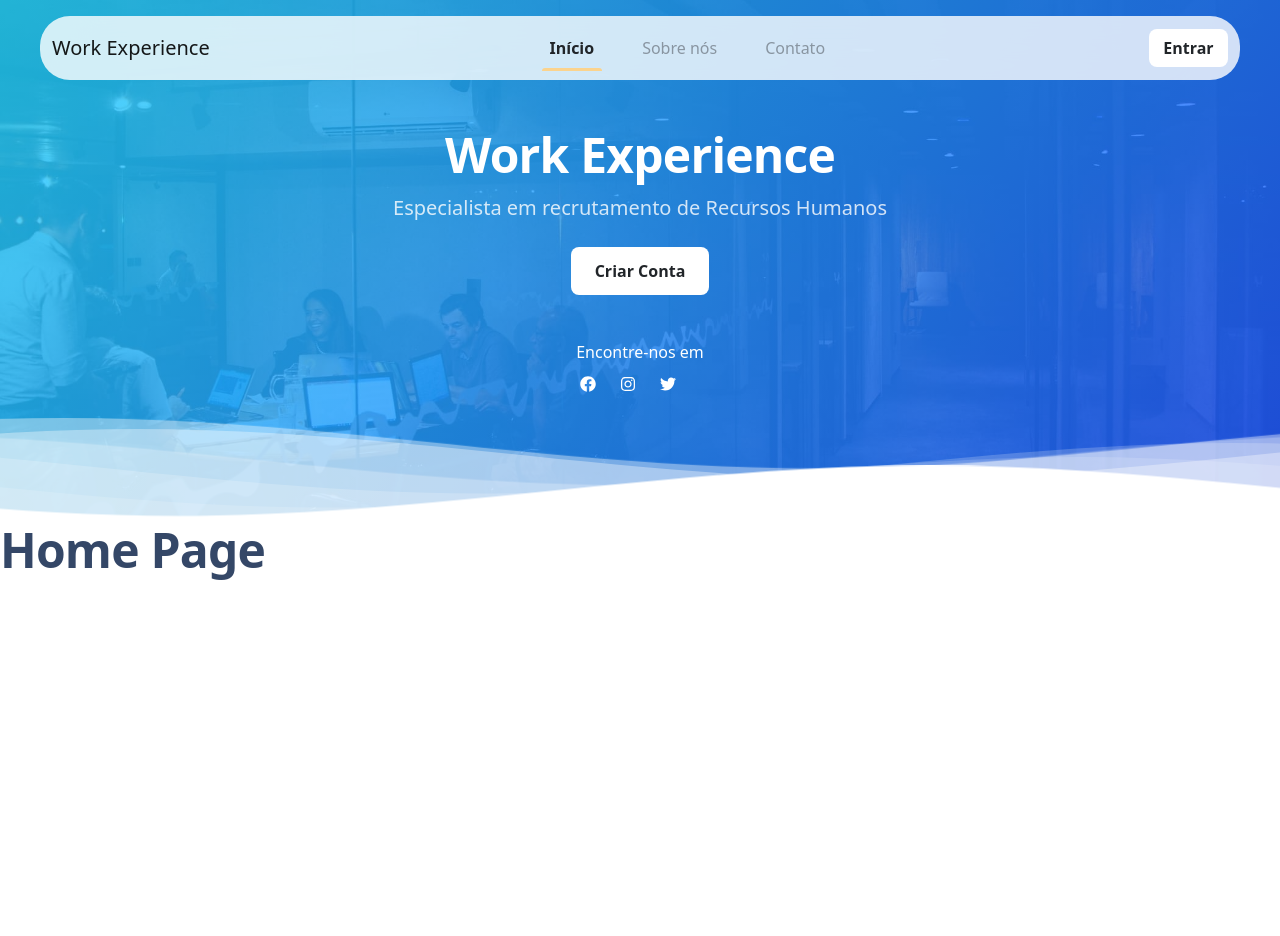
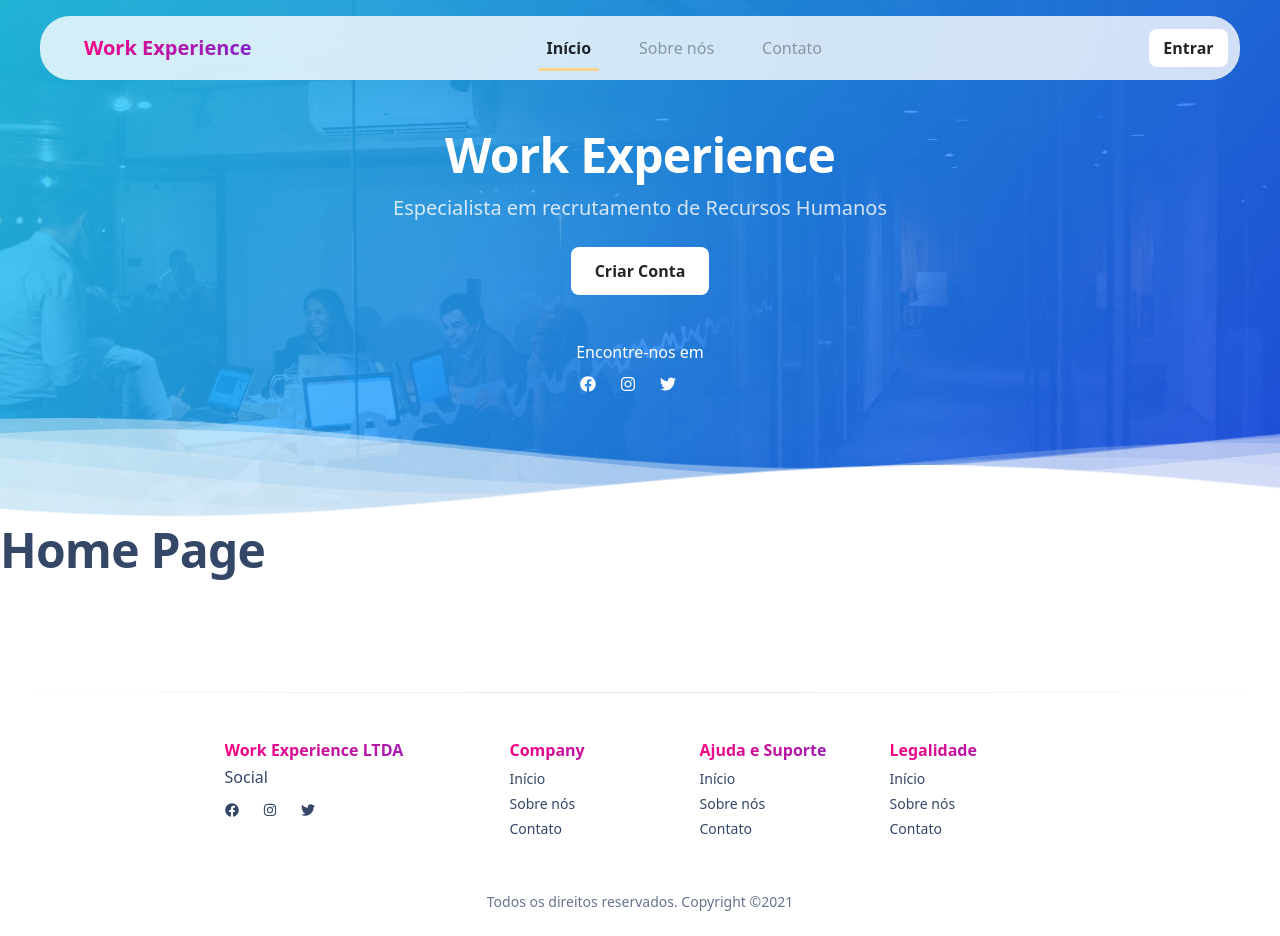
Before and after one commit to theovictor/work-experience, a React (Create React App) app: page /home in a window 1280 px wide. Before the commit the page ends 800 px from the top, so only its background shows below. Built offline with nearby package versions, Linux system fonts and the light colour scheme; the HTML template or start-up script is replaced by a standard one.

Commit message:
started footer

```diff
--- a/src/components/Navbar/index.js
+++ b/src/components/Navbar/index.js
@@ -9,7 +9,7 @@ export function MainNavbar() {
       <div className={styles.navContent}>
         <Navbar collapseOnSelect expand="lg">
           <Container fluid>
-            <Navbar.Brand>Work Experience</Navbar.Brand>
+            <Navbar.Brand className={styles.navBrand}>Work Experience</Navbar.Brand>
             <Navbar.Toggle aria-controls="responsive-navbar-nav" />
             <Navbar.Collapse id="responsive-navbar-nav">
               <Nav className="m-auto">
--- a/src/components/Navbar/styles.module.scss
+++ b/src/components/Navbar/styles.module.scss
@@ -15,6 +15,19 @@
     background-color: rgba(255, 255, 255, 0.8)!important;
     border-radius: 30px;
     z-index: 1030;
+
+    .navBrand {
+      margin-left: 2rem;
+      margin-right: -2rem;
+      font-weight: 700!important;
+      color: #cb0c9f!important;
+      background-clip: text;
+      -webkit-background-clip: text;
+      -webkit-text-fill-color: transparent;
+      position: relative;
+      z-index: 1;
+      background-image: linear-gradient(310deg, #7928CA, #FF0080);
+    }
 
     a {
       display: inline-block;
--- a/src/layout/Footer/index.js
+++ b/src/layout/Footer/index.js
@@ -1,9 +1,63 @@
-import React from 'react';
+import { Col, Container, Row } from 'react-bootstrap';
+import { FaFacebook, FaTwitter, FaInstagram } from 'react-icons/fa';
+import { NavLink } from 'react-router-dom';
+import styles from './styles.module.scss';
 
 export default function Footer() {
+
+  let ano = new Date().getFullYear();
+
   return (
     <>
-      <footer>
+      <footer className={`pt-5 mt-5 ${styles.footerContent}`}>
+        <hr className="mb-5"/>
+        <Container>
+          <Row className="justify-content-center">
+            <Col md="3" className="mb-4">
+              <div>
+                <h6 className={styles['text-gradient']}>Work Experience LTDA</h6>
+              </div>
+              <div>
+                <h6>Social</h6>
+                <a href="home"><i className="text-lg me-4"><FaFacebook/></i></a>
+                <a href="home"><i className="text-lg me-4"><FaInstagram/></i></a>
+                <a href="home"><i className="text-lg me-4"><FaTwitter/></i></a>
+              </div>
+            </Col>
+            <Col md="2" sm="6" className="mb-4">
+            <h6 className={styles['text-gradient']}>Company</h6>
+              <div className="d-flex flex-column">
+                <NavLink to="/home" className={isActive => `ml-2 ${styles.active}` + (!isActive ? "unselected" : '')}>Início</NavLink>
+                <NavLink to="/about" className={isActive => styles.active + (!isActive ? "unselected" : '')}>Sobre nós</NavLink>
+                <NavLink to="/contact" className={isActive => styles.active + (!isActive ? "unselected" : '')}>Contato</NavLink>
+              </div>
+            </Col>
+            <Col md="2" sm="6" className="mb-4">
+            <h6 className={styles['text-gradient']}>Ajuda e Suporte</h6>
+              <div className="d-flex flex-column">
+                <NavLink to="/home" className={isActive => `ml-2 ${styles.active}` + (!isActive ? "unselected" : '')}>Início</NavLink>
+                <NavLink to="/about" className={isActive => styles.active + (!isActive ? "unselected" : '')}>Sobre nós</NavLink>
+                <NavLink to="/contact" className={isActive => styles.active + (!isActive ? "unselected" : '')}>Contato</NavLink>
+              </div>
+            </Col>
+            <Col md="2" sm="6" className="mb-4">
+            <h6 className={styles['text-gradient']}>Legalidade</h6>
+              <div className="d-flex flex-column">
+                <NavLink to="/home" className={isActive => `ml-2 ${styles.active}` + (!isActive ? "unselected" : '')}>Início</NavLink>
+                <NavLink to="/about" className={isActive => styles.active + (!isActive ? "unselected" : '')}>Sobre nós</NavLink>
+                <NavLink to="/contact" className={isActive => styles.active + (!isActive ? "unselected" : '')}>Contato</NavLink>
+              </div>
+            </Col>
+            <Col md="12">
+              <div className="text-center">
+                <p className="my-4 text-sm">
+                  Todos os direitos reservados. Copyright ©
+                  {ano}
+                </p>
+              </div>
+            </Col>
+          </Row>
+        </Container>
       </footer>
     </>
   )
--- /dev/null
+++ b/src/layout/Footer/styles.module.scss
@@ -0,0 +1,35 @@
+.footerContent {
+
+  hr {
+    background-image: linear-gradient(to right, rgba(0, 0, 0, 0), rgba(0, 0, 0, 0.4), rgba(0, 0, 0, 0));
+    background-color: transparent;
+    height: 1px;
+  }
+
+  .text-gradient {
+    font-weight: 700!important;
+    color: #cb0c9f!important;
+    background-clip: text;
+    -webkit-background-clip: text;
+    -webkit-text-fill-color: transparent;
+    position: relative;
+    z-index: 1;
+    background-image: linear-gradient(310deg, #7928CA, #FF0080);
+  }
+
+  a {
+    text-decoration: none;
+    color: #344767;
+    font-weight: 400!important;
+    font-size: 0.875rem!important;
+    padding-top: 0;
+    padding-bottom: 0.25rem!important;
+  }
+
+  p {
+    line-height: 1.5;
+    font-size: 0.875rem;
+    font-weight: 400;
+    color: #67748e;
+  }
+}
```
